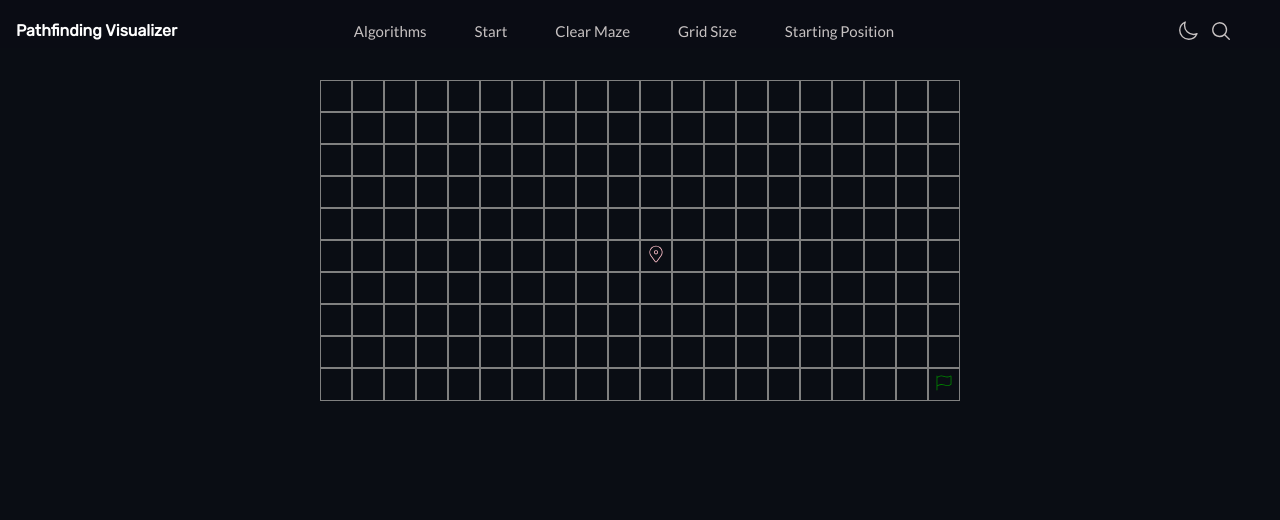
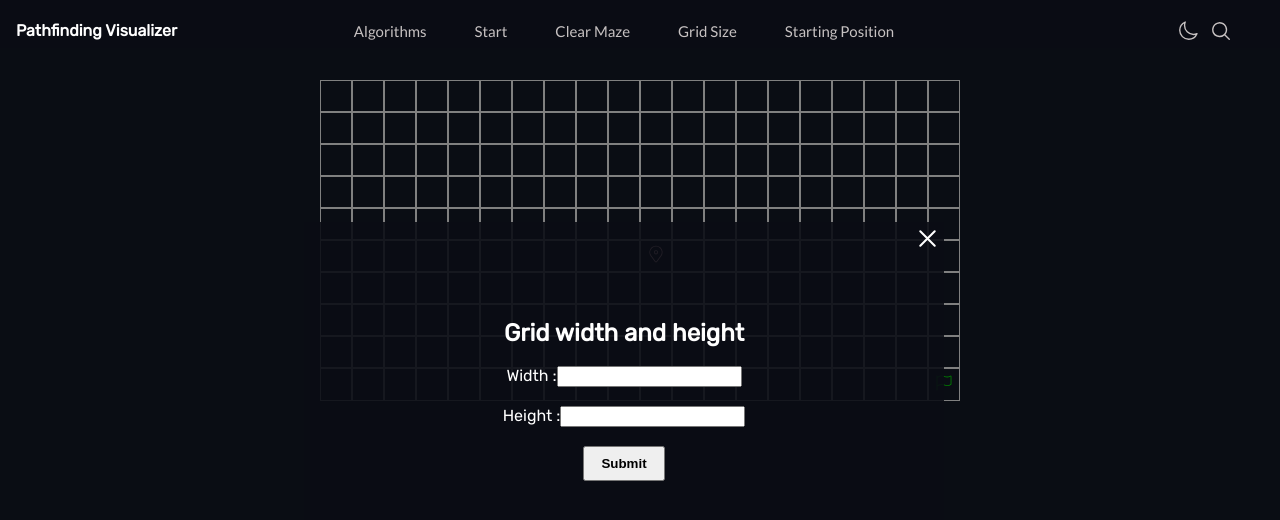
Before and after one commit to jacksonfernando/pathfinding-visualizer, a Next.js app: page / in a window 1280 px wide. Shown: the top 520 px of the page. Built offline with nearby package versions, Linux system fonts and the light colour scheme.

Commit message:
arrow grid size modal

```diff
--- a/src/components/modal/GridSizeModal.js
+++ b/src/components/modal/GridSizeModal.js
@@ -1,5 +1,28 @@
-const GridSizeModal = () => {
+import { useRef } from "react"
+import Modal from "."
 
+const GridSizeModal = ({ open, setIsModalOpen }) => {
+  const widthRef = useRef();
+  const heightRef = useRef();
+
+  const AlgorithmContent = () => {
+    return (
+      <div>
+        <h2>Grid width and height</h2>
+        <br />
+        <label>Width :</label>
+        <input type="text" href={widthRef} />
+        <br /><br />
+        <label>Height :</label>
+        <input type="text" href={heightRef} />
+        <br /><br />
+        <button type="submit" >Submit</button>
+      </div >
+    )
+  }
+  return open && (
+    <Modal setIsModalOpen={setIsModalOpen} content={AlgorithmContent()} />
+  )
 }
 
 export default GridSizeModal
--- a/src/components/navbar/index.js
+++ b/src/components/navbar/index.js
@@ -8,6 +8,7 @@ import { IoCloseOutline } from "react-icons/io5";
 import { NAVBAR_TITLE } from '../../../constants/global';
 import { useParams } from '../../../store/context';
 import Algorithmsmodal from '../modal/AlgorithmsModal';
+import GridSizeModal from '../modal/GridSizeModal';
 
 const Navbar = () => {
   const [dropdownMenu, setDropdownMenu] = useState(false);
@@ -74,6 +75,7 @@ const Navbar = () => {
           {dropdownMenu && renderMenu(navbarStyle.dropdownMenu, navbarStyle.dropdownMenuList)}
         </div>
         <Algorithmsmodal open={isModalOpen} setIsModalOpen={setIsModalOpen} />
+        <GridSizeModal open={true} setIsModalOpen={setIsModalOpen} />
       </header >
     </>
   )
```
